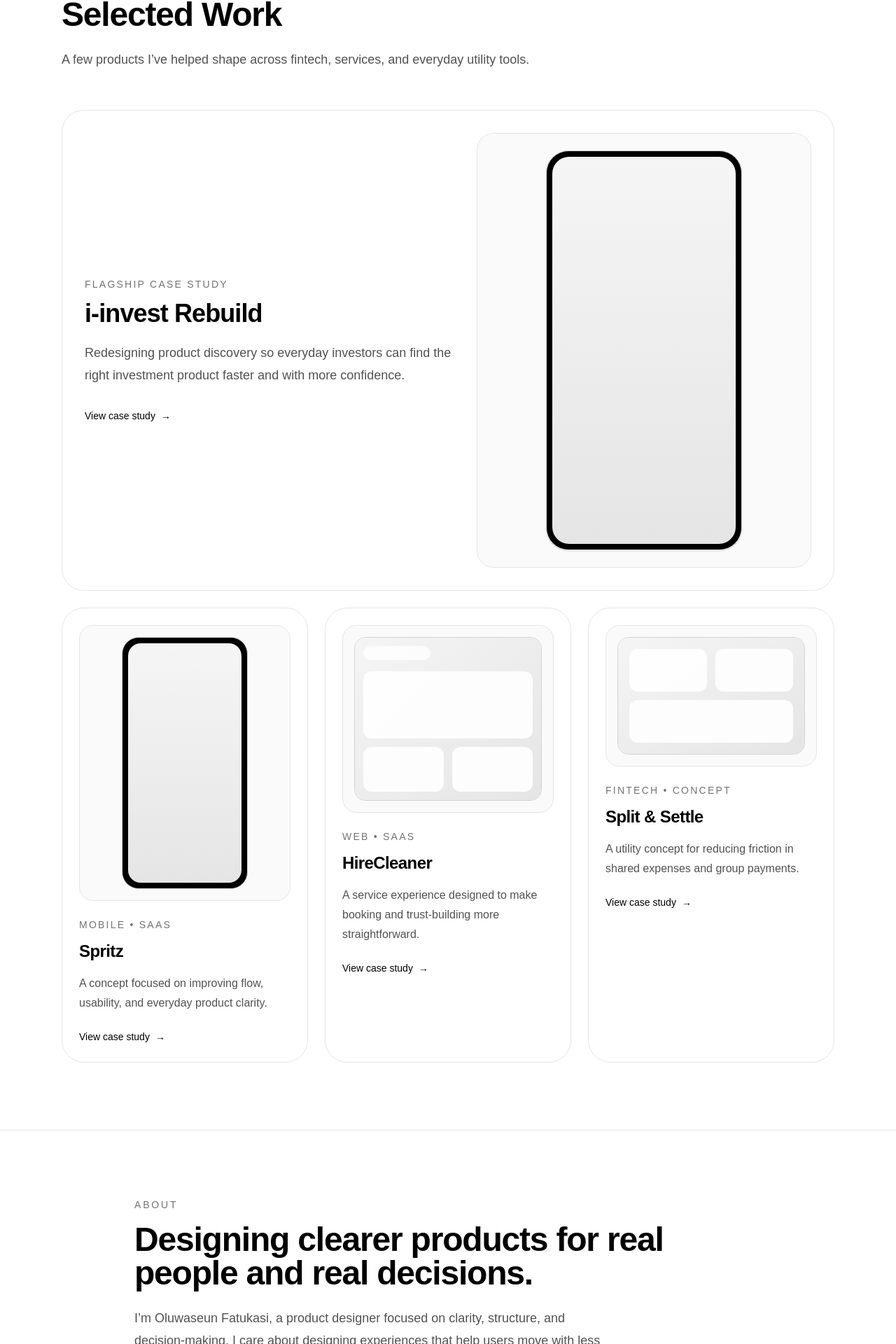
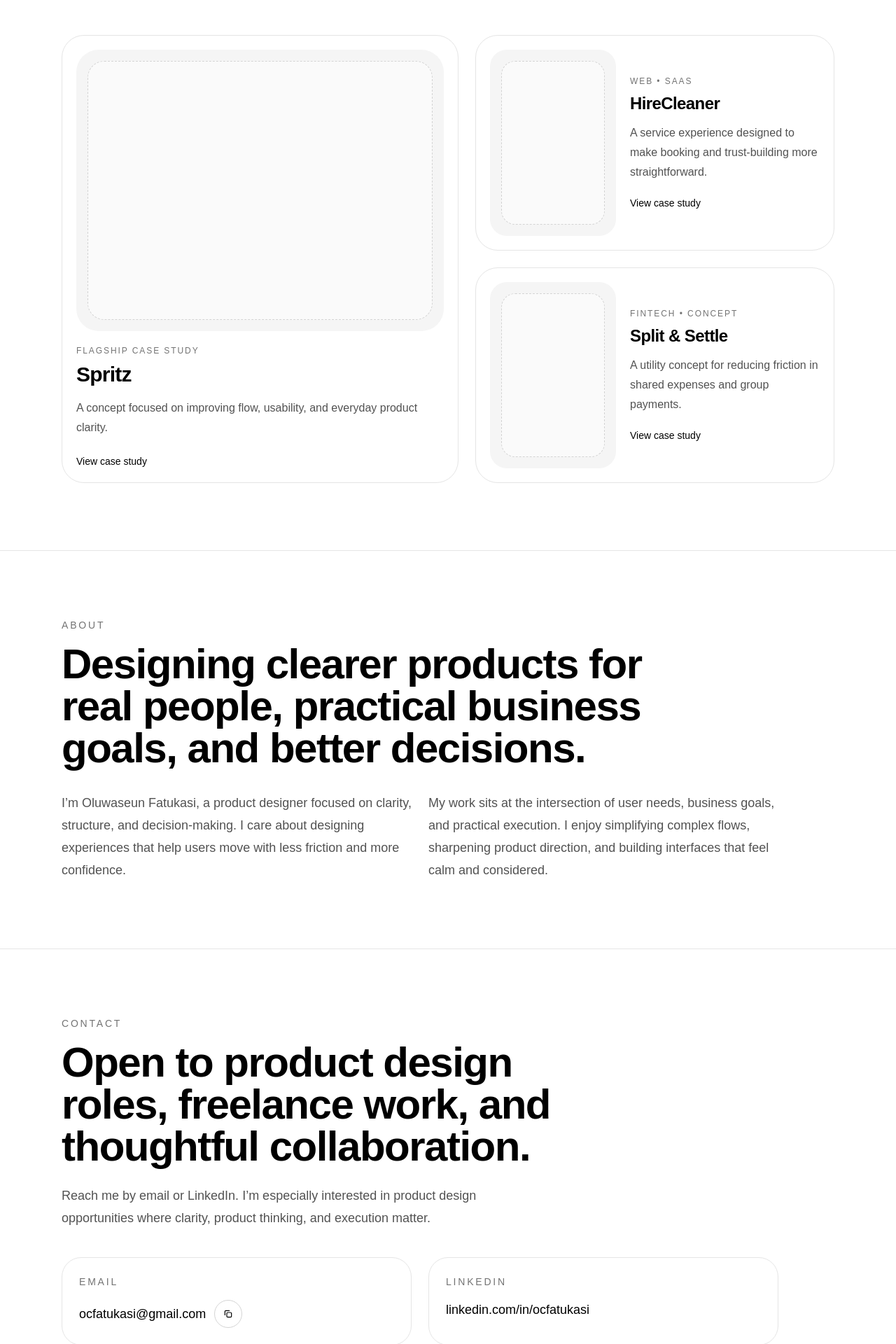
Before and after one commit to iamchrisfocus/portfolio-site, a Next.js app: page / in a window 1280 px wide. Shown: the part 698-2618 px from the top of the page at 70% size. Built offline with nearby package versions, Linux system fonts and the light colour scheme.

Commit message:
Refine homepage layout and card alignment

```diff
--- a/components/sections/About.tsx
+++ b/components/sections/About.tsx
@@ -1,27 +1,34 @@
+import Container from "@/components/ui/Container";
+
 export default function About() {
   return (
-    <section id="about" className="border-t border-neutral-200 bg-white px-6 py-24">
-      <div className="mx-auto max-w-4xl">
+    <section id="about" className="border-t border-neutral-200 bg-white py-24">
+      <Container>
+        <div className="max-w-5xl">
           <p className="mb-4 text-sm font-medium uppercase tracking-[0.2em] text-neutral-500">
             About
           </p>
 
-        <h2 className="text-4xl font-semibold tracking-tight sm:text-5xl">
-          Designing clearer products for real people and real decisions.
+          <h2 className="max-w-4xl text-4xl font-semibold tracking-tight sm:text-5xl md:text-6xl">
+            Designing clearer products for real people, practical business goals, and better decisions.
           </h2>
 
-        <p className="mt-6 max-w-2xl text-lg leading-8 text-neutral-600">
-          I’m Oluwaseun Fatukasi, a product designer focused on clarity, structure,
-          and decision-making. I care about designing experiences that help users
-          move with less friction and more confidence.
+          <div className="mt-8 grid gap-6 md:grid-cols-2">
+            <p className="max-w-2xl text-base leading-7 text-neutral-600 sm:text-lg sm:leading-8">
+              I’m Oluwaseun Fatukasi, a product designer focused on clarity,
+              structure, and decision-making. I care about designing experiences
+              that help users move with less friction and more confidence.
             </p>
 
-        <p className="mt-4 max-w-2xl text-lg leading-8 text-neutral-600">
-          My work sits at the intersection of user needs, business goals, and
-          practical execution. I enjoy simplifying complex flows, sharpening
-          product direction, and building interfaces that feel calm and considered.
+            <p className="max-w-2xl text-base leading-7 text-neutral-600 sm:text-lg sm:leading-8">
+              My work sits at the intersection of user needs, business goals,
+              and practical execution. I enjoy simplifying complex flows,
+              sharpening product direction, and building interfaces that feel
+              calm and considered.
             </p>
           </div>
+        </div>
+      </Container>
     </section>
   );
 }
--- a/components/sections/Contact.tsx
+++ b/components/sections/Contact.tsx
@@ -20,24 +20,27 @@ export default function Contact() {
   return (
     <section id="contact" className="border-t border-neutral-200 bg-white py-24">
       <Container>
-        <div className="max-w-4xl">
+        <div className="max-w-5xl">
           <p className="mb-4 text-sm font-medium uppercase tracking-[0.2em] text-neutral-500">
             Contact
           </p>
-          <h2 className="text-4xl font-semibold tracking-tight sm:text-5xl">
-            Contact
+
+          <h2 className="max-w-3xl text-4xl font-semibold tracking-tight sm:text-5xl md:text-6xl">
+            Open to product design roles, freelance work, and thoughtful collaboration.
           </h2>
-          <p className="mt-6 max-w-2xl text-lg leading-8 text-neutral-600">
-             For product design roles, freelance opportunities, or thoughtful collaboration, reach me by email or LinkedIn.
+
+          <p className="mt-6 max-w-2xl text-base leading-7 text-neutral-600 sm:text-lg sm:leading-8">
+            Reach me by email or LinkedIn. I’m especially interested in product
+            design opportunities where clarity, product thinking, and execution matter.
           </p>
 
           <div className="mt-10 grid gap-6 sm:grid-cols-2">
-            <div className="rounded-[1.5rem] border border-neutral-200 p-6">
+            <div className="rounded-[1.75rem] border border-neutral-200 bg-white p-6">
               <p className="text-sm font-medium uppercase tracking-[0.2em] text-neutral-500">
                 Email
               </p>
 
-              <div className="mt-3 flex items-center gap-3">
+              <div className="mt-4 flex items-center gap-3">
                 <a
                   href={`mailto:${email}`}
                   className="text-lg font-medium text-black transition hover:underline"
@@ -71,15 +74,16 @@ export default function Contact() {
               )}
             </div>
 
-            <div className="rounded-[1.5rem] border border-neutral-200 p-6">
+            <div className="rounded-[1.75rem] border border-neutral-200 bg-white p-6">
               <p className="text-sm font-medium uppercase tracking-[0.2em] text-neutral-500">
                 LinkedIn
               </p>
+
               <a
                 href="https://linkedin.com/in/ocfatukasi"
                 target="_blank"
                 rel="noreferrer"
-                className="mt-3 block text-lg font-medium text-black transition hover:underline"
+                className="mt-4 block text-lg font-medium text-black transition hover:underline"
               >
                 linkedin.com/in/ocfatukasi
               </a>
--- a/components/sections/Hero.tsx
+++ b/components/sections/Hero.tsx
@@ -4,13 +4,13 @@ export default function Hero() {
   return (
     <section className="bg-white py-16 sm:py-20">
       <Container>
-        <div className="max-w-4xl">
+        <div className="max-w-5xl">
           <p className="mb-4 text-sm font-medium uppercase tracking-[0.2em] text-neutral-500">
             Product Designer • 0→1, Growth, and UX Strategy
           </p>
 
-          <h1 className="max-w-4xl text-4xl font-semibold leading-tight tracking-tight sm:text-5xl md:text-6xl">
-            I design digital products that turn complexity into clear, usable experiences.
+          <h1 className="max-w-[25\7ch] text-4xl font-semibold leading-[1.05] tracking-tight sm:text-5xl md:text-[4rem]">
+            I design digital products that make complexity easier to use.
           </h1>
 
           <p className="mt-6 max-w-2xl text-lg leading-8 text-neutral-600">
--- a/components/sections/Work.tsx
+++ b/components/sections/Work.tsx
@@ -1,51 +1,18 @@
 import Container from "@/components/ui/Container";
-import FeaturedProjectCard from "@/components/ui/FeaturedProjectCard";
-import ProjectCard from "@/components/ui/ProjectCard";
 import { featuredProject, supportingProjects } from "@/lib/data";
 
-function ProjectPreview({ tone }: { tone: string }) {
-  if (tone === "mobile") {
+function FeaturedMediaSlot() {
   return (
-      <div className="rounded-[1.25rem] border border-neutral-200 bg-neutral-50 p-4">
-        <div className="mx-auto max-w-[180px] rounded-[1.5rem] border border-neutral-300 bg-black p-2">
-          <div className="overflow-hidden rounded-[1.125rem] bg-white">
-            <div className="aspect-[9/19] bg-gradient-to-b from-neutral-100 to-neutral-200" />
-          </div>
-        </div>
+    <div className="rounded-[2rem] bg-neutral-100 p-4">
+      <div className="aspect-[4/3] rounded-[1.5rem] border border-dashed border-neutral-300 bg-neutral-50" />
     </div>
   );
 }
 
-  if (tone === "web") {
+function SupportingMediaSlot() {
   return (
-      <div className="rounded-[1.25rem] border border-neutral-200 bg-neutral-50 p-4">
-        <div className="overflow-hidden rounded-[1rem] border border-neutral-300 bg-white">
-          <div className="aspect-[16/10] bg-gradient-to-br from-neutral-100 to-neutral-200 p-3">
-            <div className="h-5 w-24 rounded-full bg-white/80" />
-            <div className="mt-4 grid gap-3">
-              <div className="h-24 rounded-xl bg-white/90" />
-              <div className="grid grid-cols-2 gap-3">
-                <div className="h-16 rounded-xl bg-white/90" />
-                <div className="h-16 rounded-xl bg-white/90" />
-              </div>
-            </div>
-          </div>
-        </div>
-      </div>
-    );
-  }
-
-  return (
-    <div className="rounded-[1.25rem] border border-neutral-200 bg-neutral-50 p-4">
-      <div className="overflow-hidden rounded-[1rem] border border-neutral-300 bg-white">
-        <div className="aspect-[16/10] bg-gradient-to-br from-neutral-100 to-neutral-200 p-4">
-          <div className="grid h-full grid-cols-2 gap-3">
-            <div className="rounded-xl bg-white/90" />
-            <div className="rounded-xl bg-white/90" />
-            <div className="col-span-2 rounded-xl bg-white/90" />
-          </div>
-        </div>
-      </div>
+    <div className="rounded-[1.5rem] bg-neutral-100 p-4">
+      <div className="aspect-square rounded-[1.25rem] border border-dashed border-neutral-300 bg-neutral-50 md:h-full md:min-h-[180px] md:aspect-auto" />
     </div>
   );
 }
@@ -56,46 +23,73 @@ export default function Work() {
       <Container>
         <div className="max-w-3xl">
           <p className="mb-4 text-sm font-medium uppercase tracking-[0.2em] text-neutral-500">
-            Selected Projects
+            Case Study
           </p>
 
           <h2 className="text-4xl font-semibold tracking-tight sm:text-5xl">
-            Selected Work
+            Selected work
           </h2>
 
-          <p className="mt-6 text-lg leading-8 text-neutral-600">
-            A few products I’ve helped shape across fintech, services, and
-            everyday utility tools.
+          <p className="mt-4 max-w-2xl text-base leading-7 text-neutral-600 sm:text-lg sm:leading-8">
+            A few products I’ve helped shape across fintech, services, and everyday utility tools.
           </p>
         </div>
 
-        <FeaturedProjectCard
-          title={featuredProject.title}
-          meta={featuredProject.meta}
-          description={featuredProject.description}
+        <div className="mt-12 grid gap-6 lg:grid-cols-[1.05fr_0.95fr] lg:items-stretch">
+          <a
             href={featuredProject.href}
+            className="rounded-[2rem] border border-neutral-200 bg-white p-5 transition hover:border-neutral-900"
           >
-          <div className="rounded-[1.5rem] border border-neutral-200 bg-neutral-50 p-6">
-            <div className="mx-auto max-w-[280px] rounded-[2rem] border border-neutral-300 bg-black p-2 shadow-sm">
-              <div className="overflow-hidden rounded-[1.5rem] bg-white">
-                <div className="aspect-[9/19] bg-gradient-to-b from-neutral-100 to-neutral-200" />
+            <FeaturedMediaSlot />
+
+            <div className="mt-5">
+              <p className="text-xs font-medium uppercase tracking-[0.16em] text-neutral-500">
+                {featuredProject.meta}
+              </p>
+
+              <h3 className="mt-2 text-3xl font-semibold tracking-tight">
+                {featuredProject.title}
+              </h3>
+
+              <p className="mt-4 max-w-xl text-base leading-7 text-neutral-600">
+                {featuredProject.description}
+              </p>
+
+              <p className="mt-6 text-sm font-medium text-black">
+                View case study
+              </p>
             </div>
+          </a>
+
+          <div className="grid gap-6">
+            {supportingProjects.map((project) => (
+              <a
+                key={project.title}
+                href={project.href}
+                className="grid rounded-[2rem] border border-neutral-200 bg-white p-5 transition hover:border-neutral-900 md:grid-cols-[180px_1fr] md:items-stretch"
+              >
+                <SupportingMediaSlot />
+
+                <div className="mt-5 flex flex-col justify-center md:mt-0 md:pl-5">
+                  <p className="text-xs font-medium uppercase tracking-[0.16em] text-neutral-500">
+                    {project.meta}
+                  </p>
+
+                  <h3 className="mt-2 text-2xl font-semibold tracking-tight">
+                    {project.title}
+                  </h3>
+
+                  <p className="mt-3 text-base leading-7 text-neutral-600">
+                    {project.description}
+                  </p>
+
+                  <p className="mt-5 text-sm font-medium text-black">
+                    View case study
+                  </p>
                 </div>
+              </a>
+            ))}
           </div>
-        </FeaturedProjectCard>
-
-        <div className="mt-6 grid gap-6 md:grid-cols-2 xl:grid-cols-3">
-          {supportingProjects.map((project) => (
-            <ProjectCard
-              key={project.title}
-              title={project.title}
-              meta={project.meta}
-              description={project.description}
-              href={project.href}
-            >
-              <ProjectPreview tone={project.tone} />
-            </ProjectCard>
-          ))}
         </div>
       </Container>
     </section>
--- a/lib/data.ts
+++ b/lib/data.ts
@@ -1,21 +1,13 @@
 export const featuredProject = {
-    title: "i-invest Rebuild",
+  title: "Spritz",
   meta: "Flagship Case Study",
   description:
-      "Redesigning product discovery so everyday investors can find the right investment product faster and with more confidence.",
-    href: "/work/i-invest",
+    "A concept focused on improving flow, usability, and everyday product clarity.",
+  href: "/work/spritz",
   tone: "mobile",
 };
 
 export const supportingProjects = [
-    {
-      title: "Spritz",
-      meta: "Mobile • SaaS",
-      description:
-        "A concept focused on improving flow, usability, and everyday product clarity.",
-      href: "/work/spritz",
-      tone: "mobile",
-    },
   {
     title: "HireCleaner",
     meta: "Web • SaaS",
```
Lines whose indentation alone changed are shown as unchanged.
